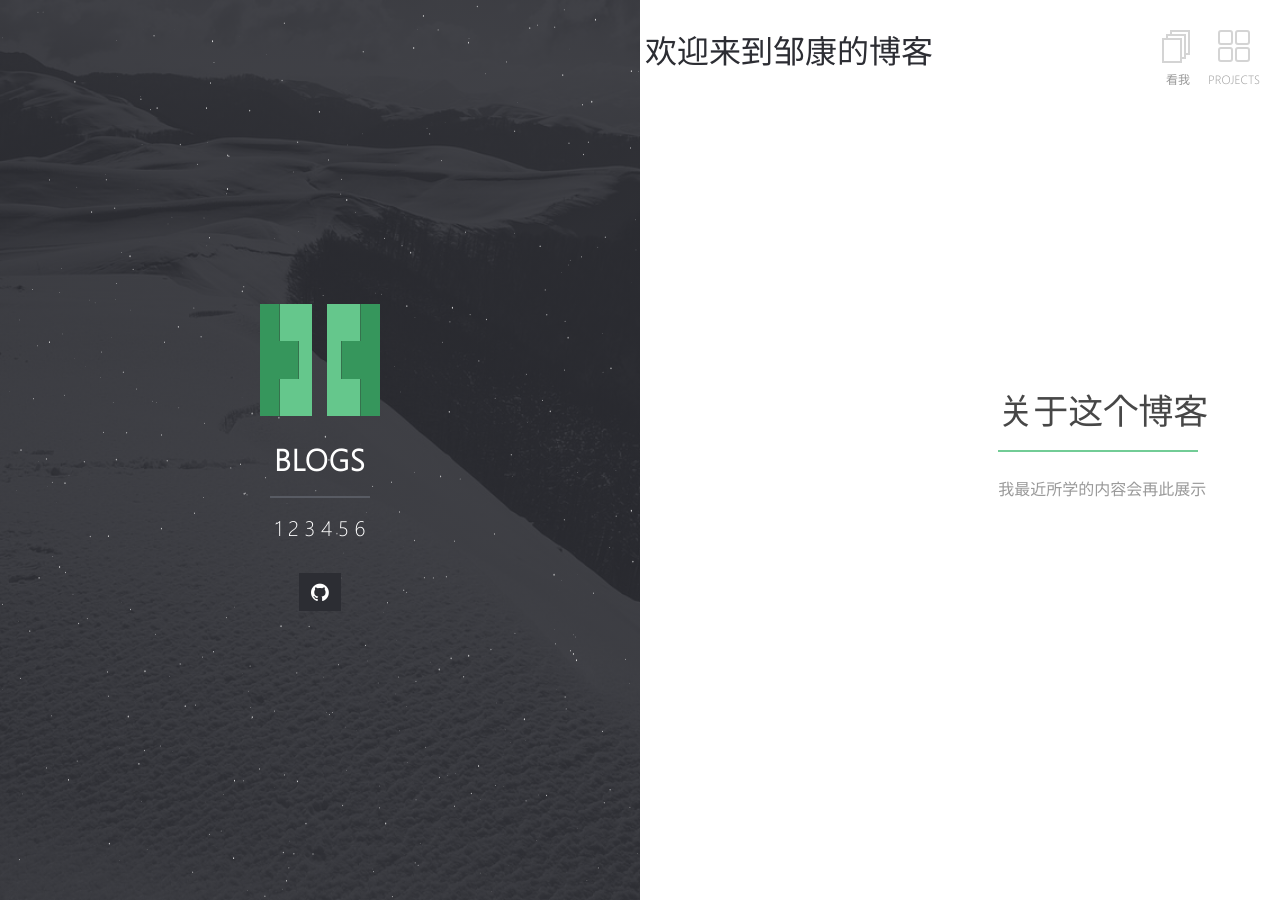
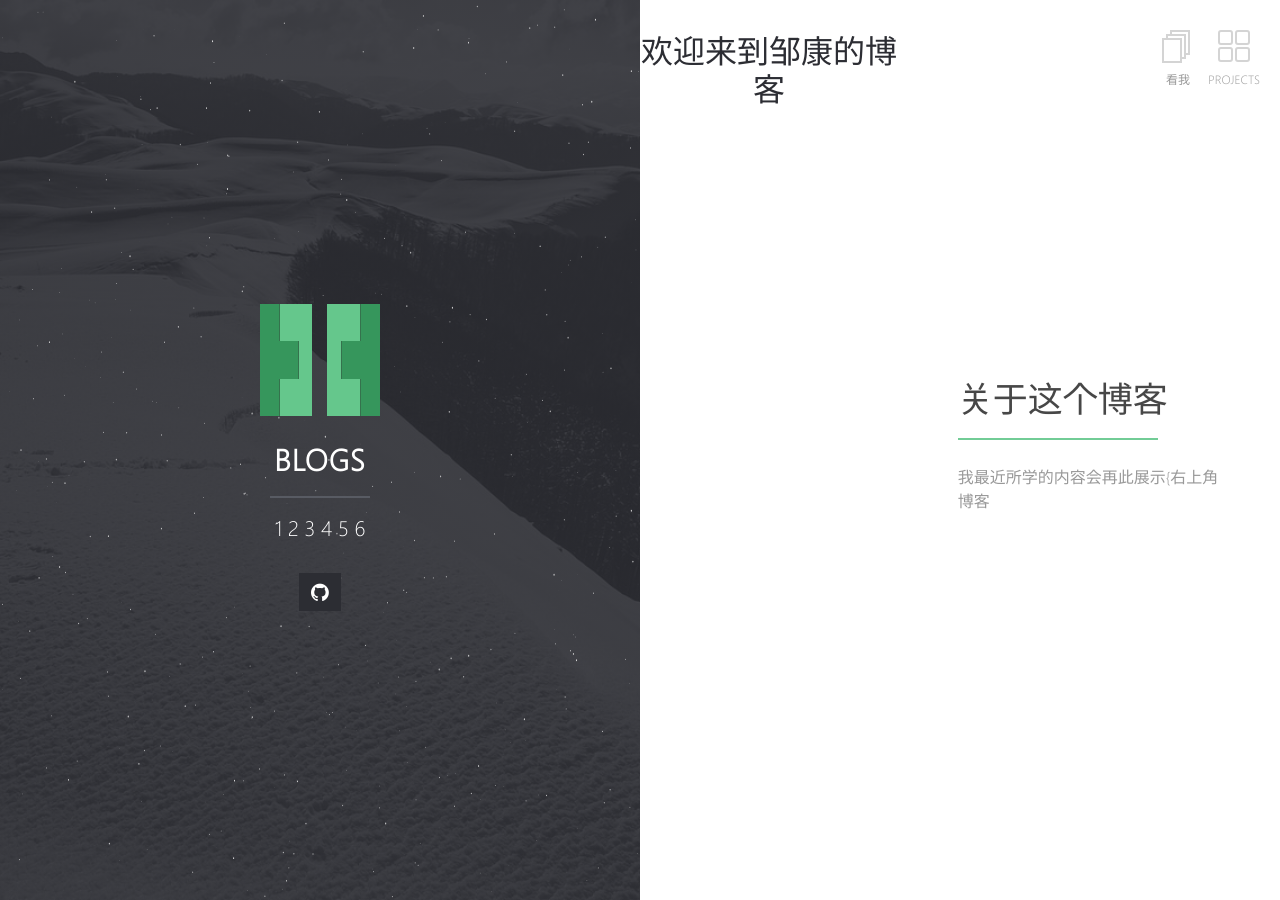
Before and after one commit to wjlzk1/wjlzk1.github.io, a Jekyll site: the page built from index.md, in a window 1280 px wide. Built offline with Jekyll 4.4.1, drawn with Linux system fonts in a browser that asks for light colours; our own code applies the rules of GitHub Pages for plain Markdown files.

Commit message:
新的开始11

```diff
--- a/index.md
+++ b/index.md
@@ -3,4 +3,4 @@ layout: home
 ---
 # 关于这个博客
 
-我最近所学的内容会再此展示
+我最近所学的内容会再此展示{右上角博客
```
